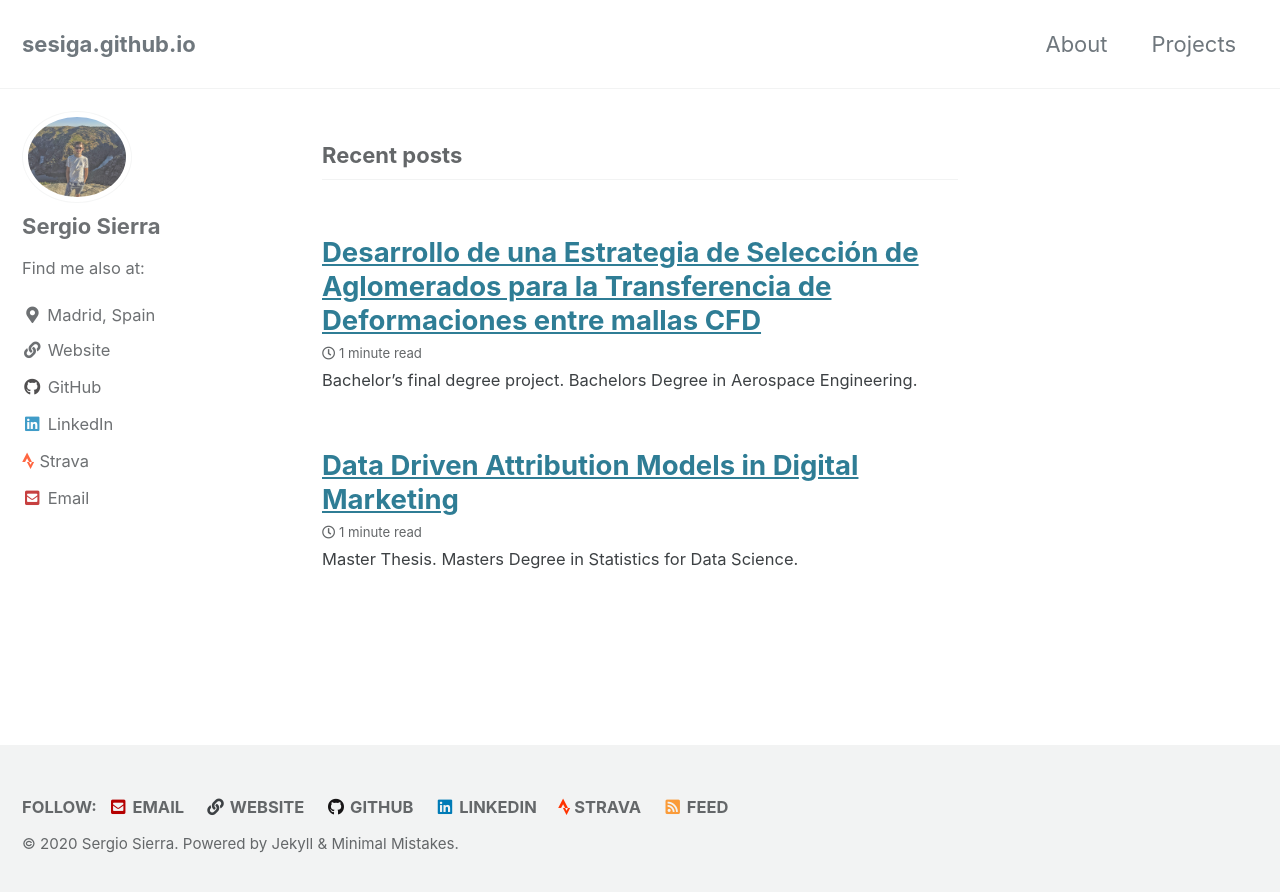
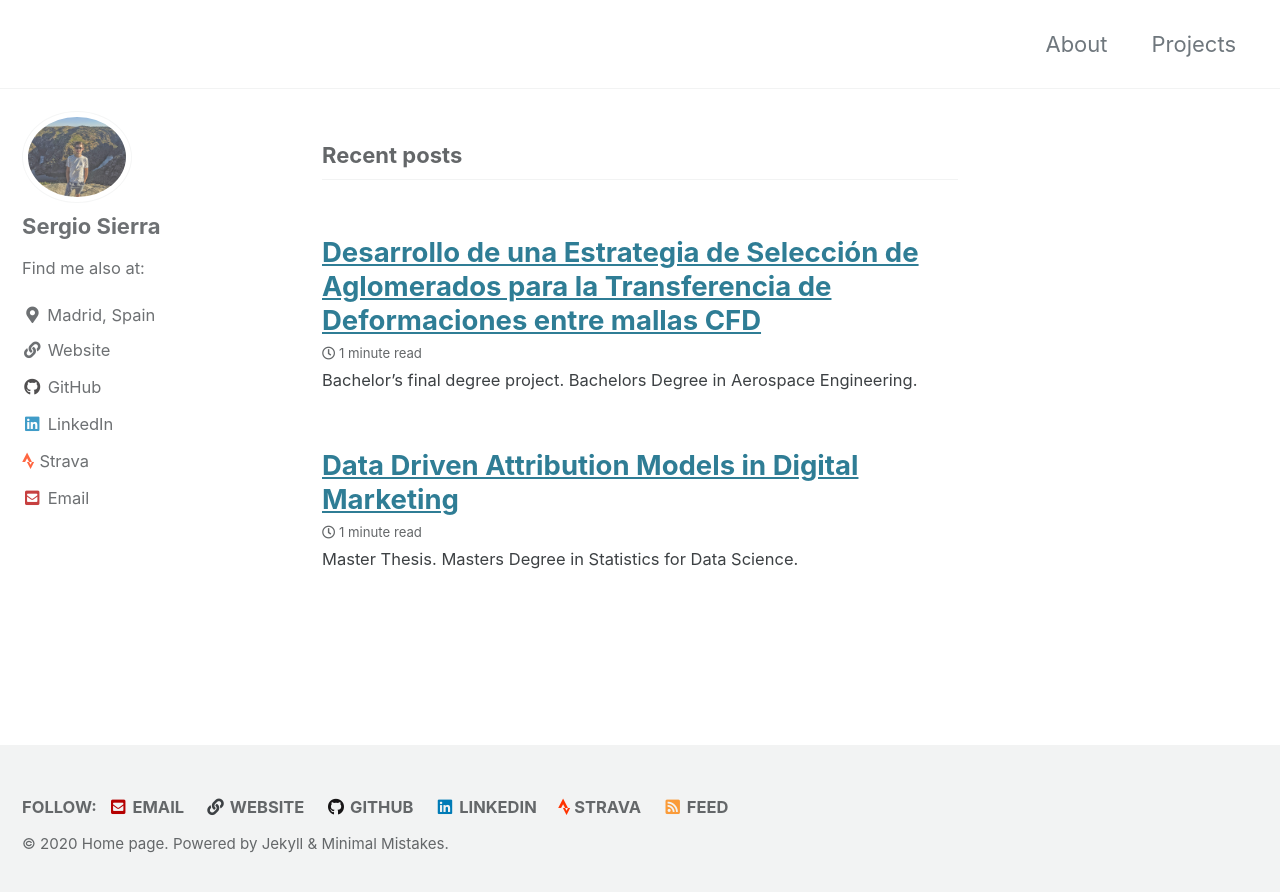
Before and after one commit to sesiga/sesiga.github.io, a Jekyll site: the page built from index.html, in a window 1280 px wide. Shown: the top 892 px of the page. Built offline with Jekyll 4.4.1, drawn with Linux system fonts in a browser that asks for light colours; cached includes are drawn as plain includes; the list of posts is cut into pages by our own code.

Commit message:
update _config.yml

```diff
--- a/_config.yml
+++ b/_config.yml
@@ -16,10 +16,10 @@ minimal_mistakes_skin    : "default" # "air", "aqua", "contrast", "dark", "dirt"
 
 # Site Settings
 locale                   : "en-US"
-title                    : #"Sergio Sierra"
+title                    : ""
 title_separator          : "-"
 subtitle                 : # site tagline that appears below site title in masthead
-name                     : "Sergio Sierra"
+name                     : "Home page"
 description              : "Hi all! I invite you to navigate over the projects I have worked on."
 url                      : https://www.sergiosierrag.com/ #"https://sesiga.github.io"
 baseurl                  : # the subpath of your site, e.g. "/blog"
```
